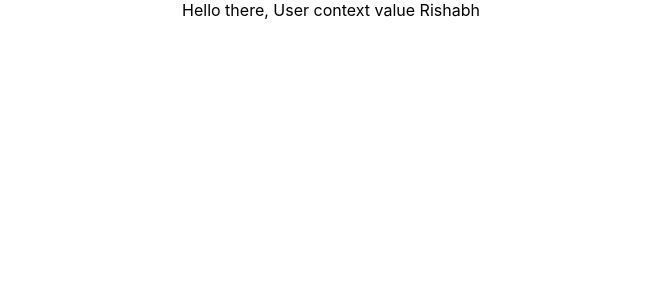
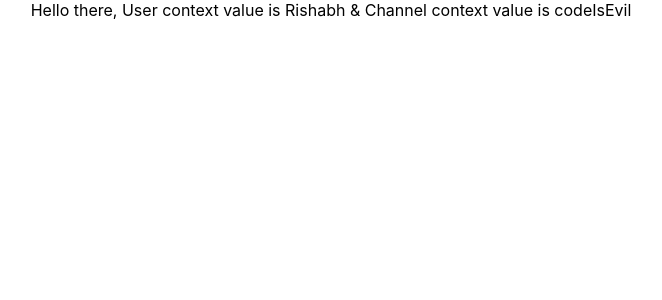
Before and after one commit to Rishabh0262/react-hooks, a React (Create React App) app: page / in a window 1280 px wide. Shown: the top 300 px of the page, without its empty margins (309-971 px from the left). Built offline with nearby package versions, Linux system fonts and the light colour scheme.

Commit message:
We did it happen to use more than 1 context-values. But get dirty and NOT readable anymore.
We will use the useContext-Hook.

```diff
--- a/src/App.js
+++ b/src/App.js
@@ -4,14 +4,16 @@ import './App.css';
 import ComponentC from './components/ComponentC';
 
 export const UserContext = React.createContext()
+export const ChannelContext = React.createContext()
+
 
 function App() {
   return (
     <div className="App">
-      <UserContext.Provider value={"Rishabh"} >
-
+      <UserContext.Provider value="Rishabh" >
+        <ChannelContext.Provider value={"codeIsEvil"}>
           <ComponentC />
-
+        </ChannelContext.Provider>
       </UserContext.Provider>
 
 
--- a/src/components/ComponentC.js
+++ b/src/components/ComponentC.js
@@ -1,14 +1,10 @@
-import React, { Component } from 'react'
 import ComponentE from './ComponentE'
+import React from 'react'
 
-export class ComponentC extends Component {
-  render() {
-    return (
-      <div>
-        <ComponentE></ComponentE>
-      </div>
-    )
-  }
+function ComponentC() {
+  return (
+    <div><ComponentE /></div>
+  )
 }
 
 export default ComponentC
--- a/src/components/ComponentE.js
+++ b/src/components/ComponentE.js
@@ -1,13 +1,12 @@
-import React, { Component } from 'react'
+
+import React from 'react'
 import ComponentF from './ComponentF'
-export class ComponentE extends Component {
-  render() {
-    return (
-    <div>
-        <ComponentF />
-    </div>
-    )
-  }
+
+
+function ComponentE() {
+  return (
+    <div><ComponentF /></div>
+  )
 }
 
 export default ComponentE
--- a/src/components/ComponentF.js
+++ b/src/components/ComponentF.js
@@ -1,20 +1,31 @@
-import React, { Component } from 'react'
 import { UserContext } from '../App'
-export class ComponentF extends Component {
-  render() {
-    return (
-      <div>
+import { ChannelContext } from '../App'
+
+import React from 'react'
+
+function ComponentF() {
+  return (
+    <div>
         <UserContext.Consumer>
             {
                 user => {
-                    return <div>Hello there, User context value {user} </div>
+                    return (
+
+                        <ChannelContext.Consumer>
+                            {
+                                channel => {
+
+                                    return <div>Hello there, User context value is {user} & Channel context value is {channel} </div>
+                                }
+                            }
+                        </ChannelContext.Consumer>
+                    )
                 }
             }
 
         </UserContext.Consumer>
-      </div>
-    )
-  }
+    </div>
+  )
 }
 
 export default ComponentF
```
